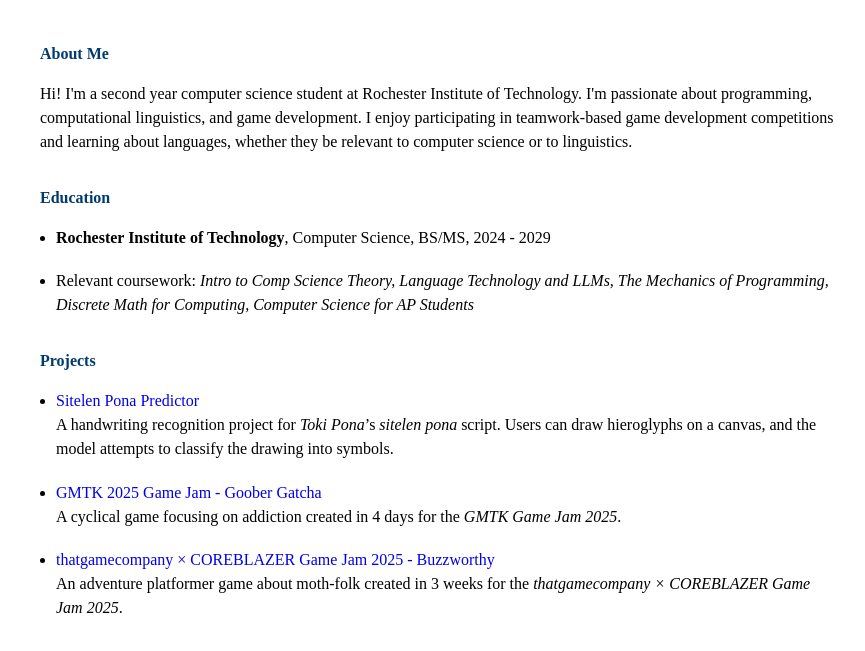
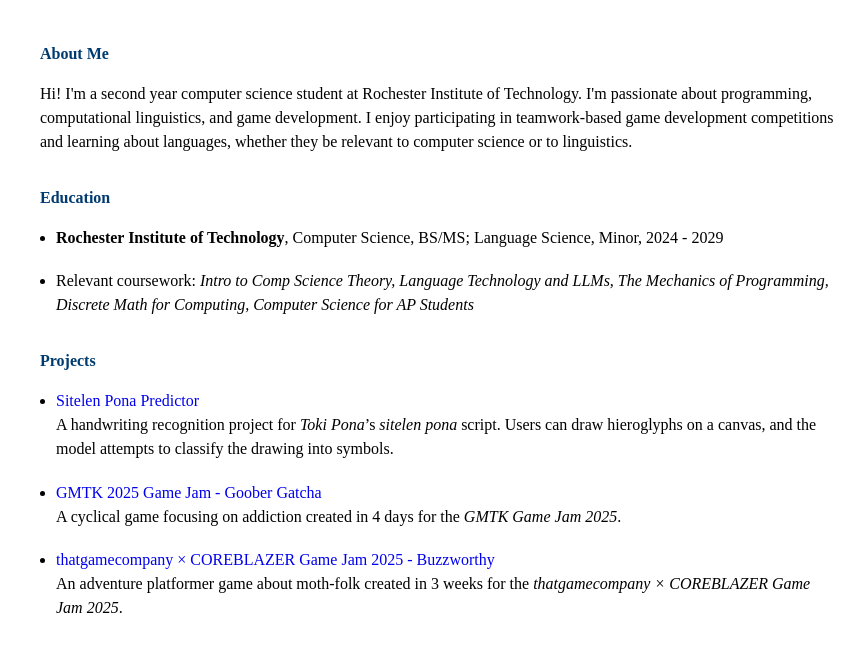
Before and after one commit to samchris-www/sam, a plain HTML site: page index.html in a window 1280 px wide. Shown: the part 185-836 px from the top of the page, without its empty margins (200-1065 px from the left). Drawn offline with Linux system fonts and the light colour scheme.

Commit message:
Text Update

```diff
--- a/index.html
+++ b/index.html
@@ -179,7 +179,7 @@
     <section id="education">
       <h2>Education</h2>
       <ul>
-        <li><strong> Rochester Institute of Technology</strong>, Computer Science, BS/MS, 2024 - 2029 </li>
+        <li><strong> Rochester Institute of Technology</strong>, Computer Science, BS/MS; Language Science, Minor, 2024 - 2029 </li>
         <li>Relevant coursework: <em>Intro to Comp Science Theory, Language Technology and LLMs, The Mechanics of Programming, Discrete Math for Computing, Computer Science for AP Students</em></li>
       </ul>
     </section>
```
